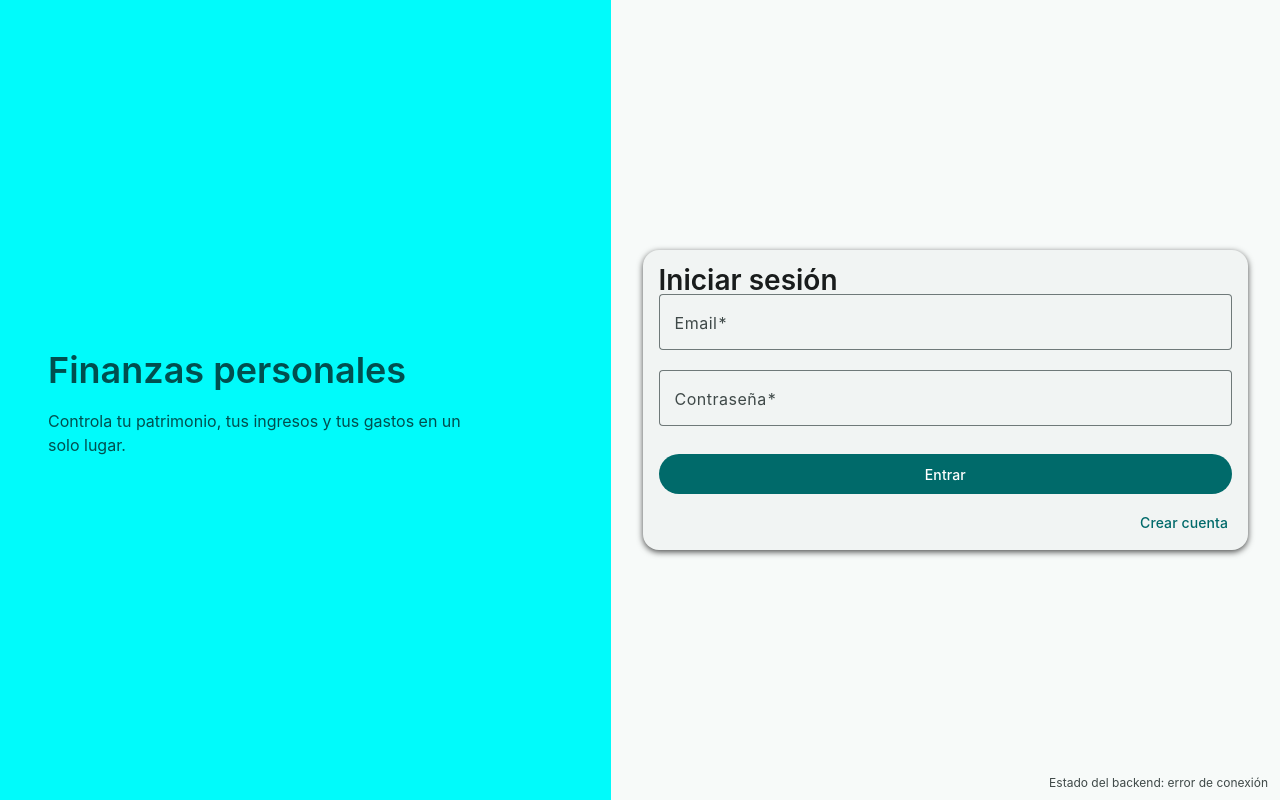
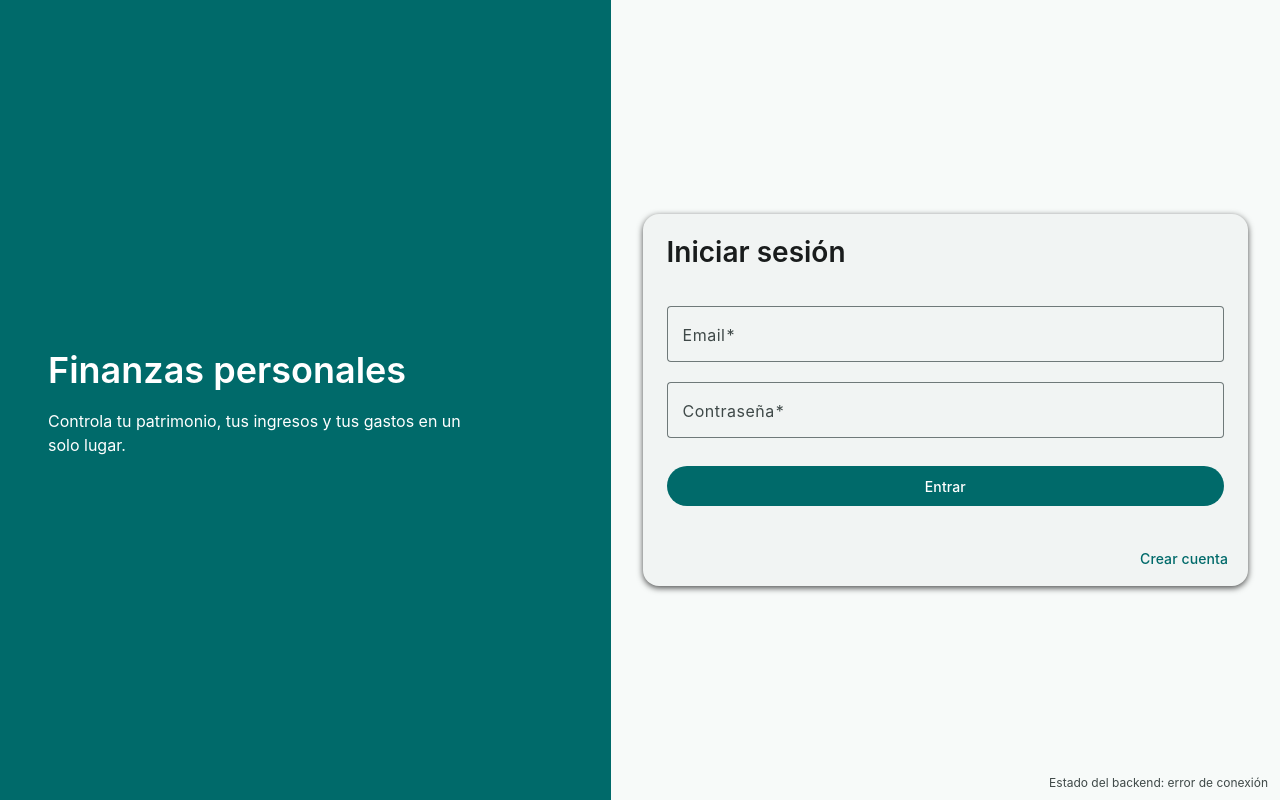
Before and after one commit to Djpu94/finanzas-personales, an Angular app in the folder client/: page /login in a window 1280 px wide. Built offline with nearby package versions, Linux system fonts and the light colour scheme; no server answers; a web font is replaced by a local one.

Commit message:
fix(ui): login con panel de marca en primary y espaciado de cabecera
Co-authored-by: Copilot <223556219+Copilot@users.noreply.github.com>

```diff
--- a/client/src/app/features/auth/auth.scss
+++ b/client/src/app/features/auth/auth.scss
@@ -29,8 +29,8 @@
   align-self: stretch;
   flex: 1 1 50%;
   padding: var(--space-12);
-  background-color: var(--color-primary-container);
-  color: var(--color-on-primary-container);
+  background-color: var(--color-primary);
+  color: var(--color-on-primary);
 
   @include m.bp-up(md) {
     display: flex;
@@ -63,7 +63,18 @@
   }
 }
 
+.auth-card {
+  mat-card-header {
+    padding: var(--space-6) var(--space-6) 0;
+  }
+
+  mat-card-content {
+    padding: var(--space-6);
+  }
+}
+
 .auth-title {
+  margin: 0 0 var(--space-4);
   font-size: var(--font-size-h2);
   font-weight: 600;
 }
```
